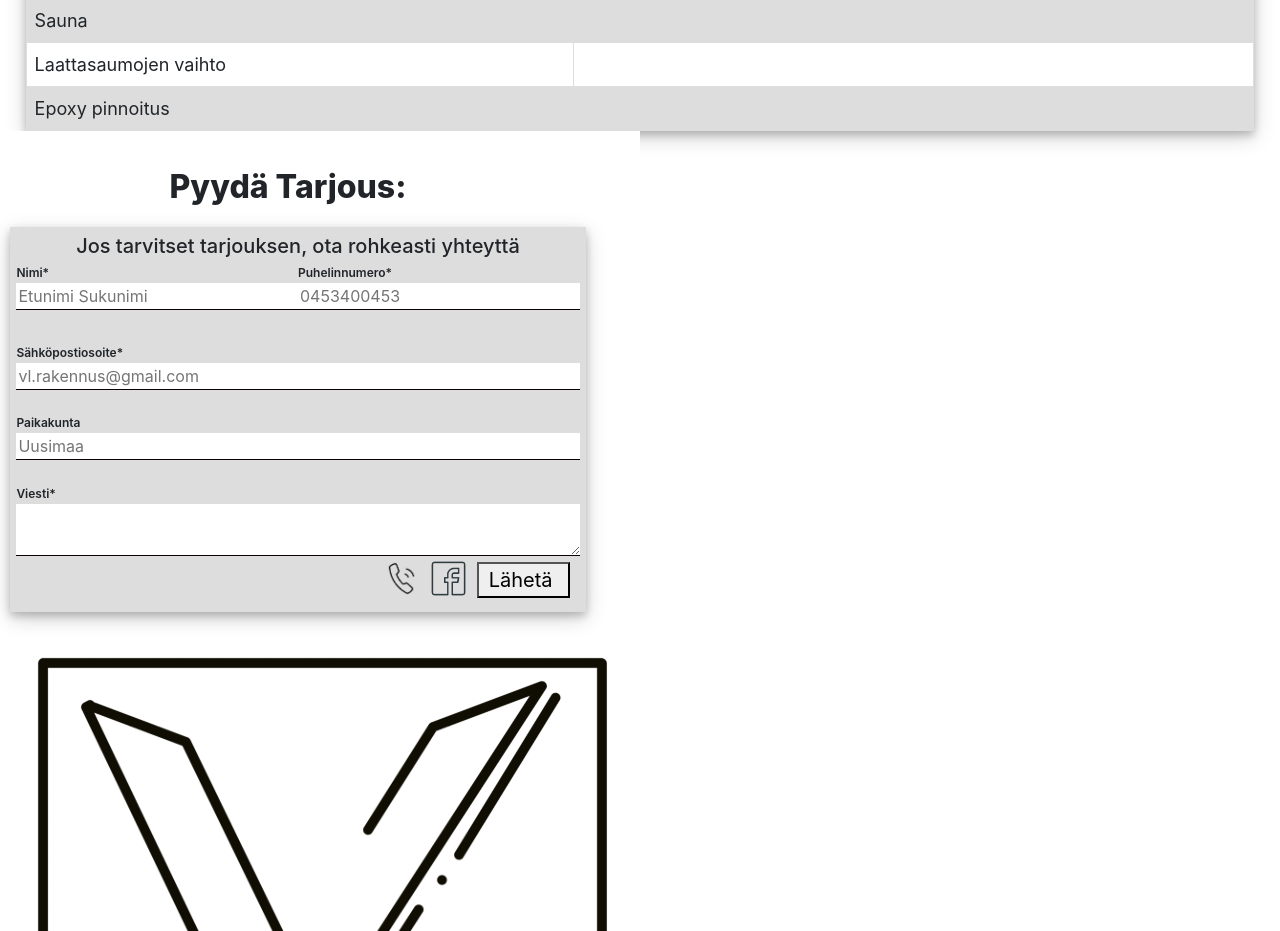
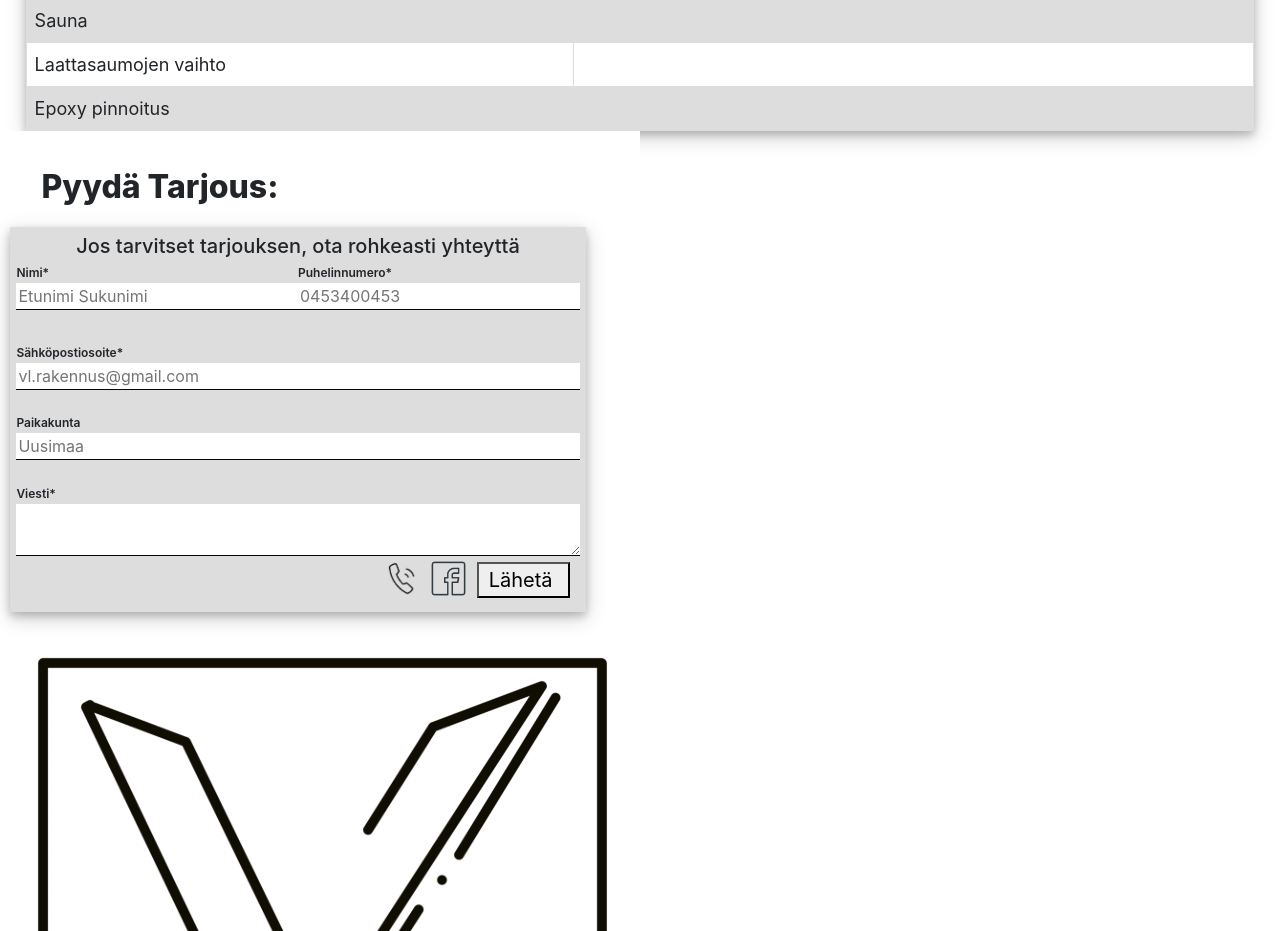
Before and after one commit to juriki/juriki.github.io, a React (Create React App) app: page / in a window 1280 px wide. Shown: the part 2326-3257 px from the top of the page. Built offline with nearby package versions, Linux system fonts and the light colour scheme.

Commit message:
one more fix

```diff
--- a/src/Form/Form.css
+++ b/src/Form/Form.css
@@ -7,7 +7,7 @@
 
 }
 .mainText{
-    margin-left: 20%;
+
     text-align: center;
     width: 50%;
     max-width: 600px;
```
